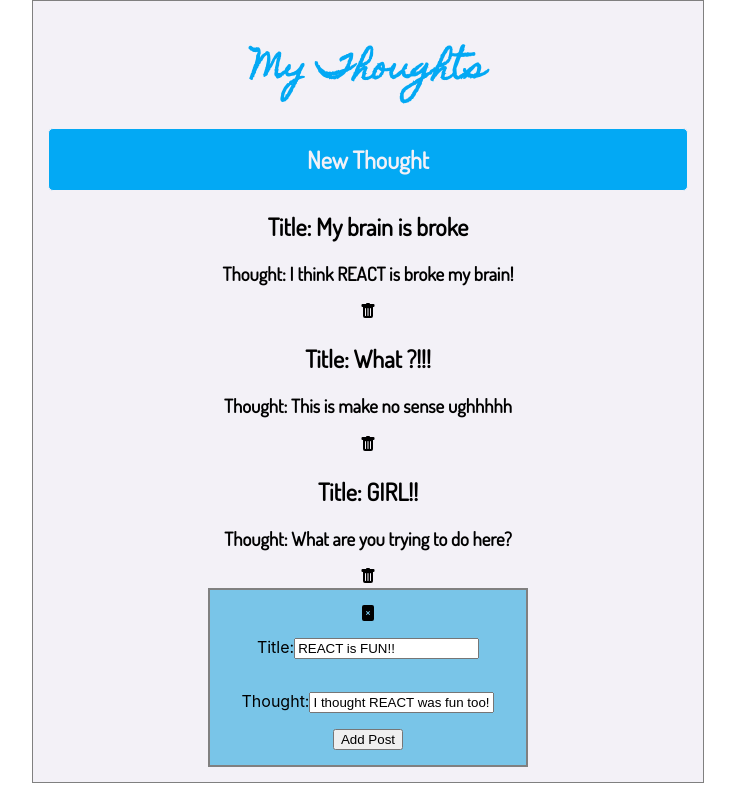
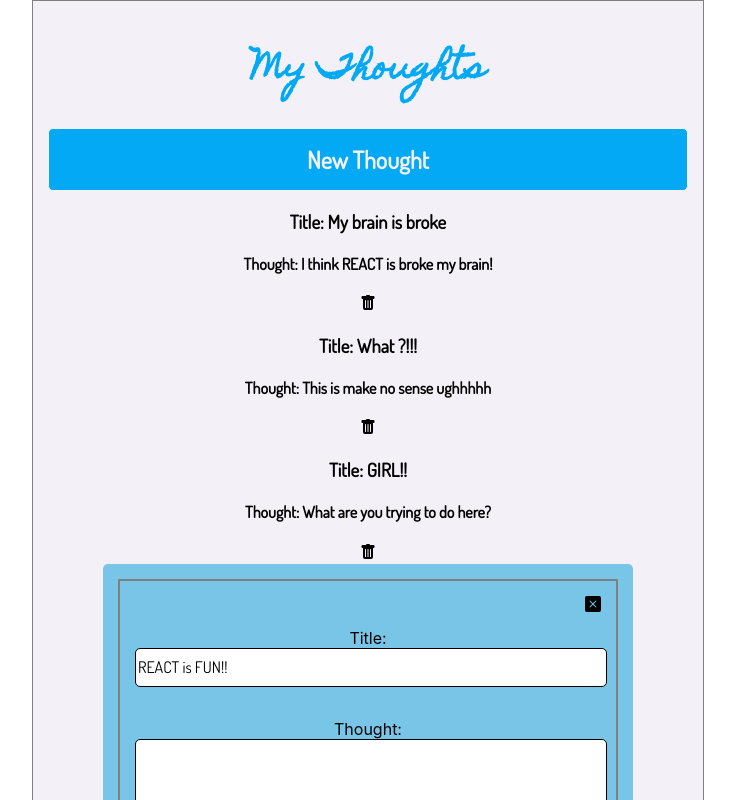
Before and after one commit to minimomo14/REACT-SOCIAL-POSTS, a React (Create React App) app in the folder app-name/: page / in a window 1280 px wide. Both pictures are taken after a click on the button "New Thought". Shown: the top 800 px of the page, without its empty margins (272-1007 px from the left). Built offline with nearby package versions, Linux system fonts and the light colour scheme.

Commit message:
update formatting and styling

```diff
--- a/app-name/src/components/PostForm.css
+++ b/app-name/src/components/PostForm.css
@@ -1,5 +1,8 @@
 .PostForm {
-    width: 50%;
+  background-color: #79c5e8;
+  border-radius: 5px;
+  width: 500px;
+  padding: 15px;
 }
 
 .PostForm__Container {
@@ -8,8 +11,27 @@
   display: flex;
   flex-direction: column;
   justify-content: center;
-    align-items: center;
   margin: 0;
   padding: 15px;
+}
+#PostForm__title {
+  font-family: "Dosis", sans-serif;
+  font-size: 1rem;
+  height: 35px;
+  border: 1px solid black;
+  border-radius: 5px;
+  width: 100%;
+}
 
+#PostForm__thought {
+  font-family: "Dosis", sans-serif;
+  font-size: 1rem;
+  width: 100%;
+  height: 200px;
+  border: 1px solid black;
+  border-radius: 5px;
 }
+
+.X-fill {
+    align-self: end;
+}
--- a/app-name/src/components/PostForm.tsx
+++ b/app-name/src/components/PostForm.tsx
@@ -41,9 +41,8 @@ function PostForm({ onSubmit, onClose }: Props) {
             viewBox="0 0 16 16"
             onClick={onClose}
           >
-          <path d="M12 0H4a2 2 0 0 0-2 2v12a2 2 0 0 0 2 2h8a2 2 0 0 0 2-2V2a2 2 0 0 0-2-2zM6.854 6.146 8 7.293l1.146-1.147a.5.5 0 1 1 .708.708L8.707 8l1.147 1.146a.5.5 0 0 1-.708.708L8 8.707 6.854 9.854a.5.5 0 0 1-.708-.708L7.293 8 6.146 6.854a.5.5 0 1 1 .708-.708z" />
+            <path d="M2 0a2 2 0 0 0-2 2v12a2 2 0 0 0 2 2h12a2 2 0 0 0 2-2V2a2 2 0 0 0-2-2H2zm3.354 4.646L8 7.293l2.646-2.647a.5.5 0 0 1 .708.708L8.707 8l2.647 2.646a.5.5 0 0 1-.708.708L8 8.707l-2.646 2.647a.5.5 0 0 1-.708-.708L7.293 8 4.646 5.354a.5.5 0 1 1 .708-.708z" />
           </svg>
-
 
           <p>
             <label htmlFor="PostForm__title">Title:</label>
--- a/app-name/src/components/PostInList.tsx
+++ b/app-name/src/components/PostInList.tsx
@@ -15,8 +15,8 @@ function PostInList({ posts, onDelete }: postProps) {
   return (
     <div className="PostInlist">
       <section className="PostInList_container">
-        <h2>Title: {posts.title}</h2>
-        <h3>Thought: {posts.thought}</h3>
+        <h3>Title: {posts.title}</h3>
+        <h4>Thought: {posts.thought}</h4>
         <svg
           xmlns="http://www.w3.org/2000/svg"
           width="16"
--- a/app-name/src/components/SocialPosts.css
+++ b/app-name/src/components/SocialPosts.css
@@ -24,7 +24,6 @@ h1 {
     border-radius: 5px;
     border: .5px double #f3f1f7;
     color: #f3f1f7;
-    text-align: center;
     width: 100%;
     height: fit-content;
     margin: 0;
```
Lines whose indentation alone changed are shown as unchanged.
